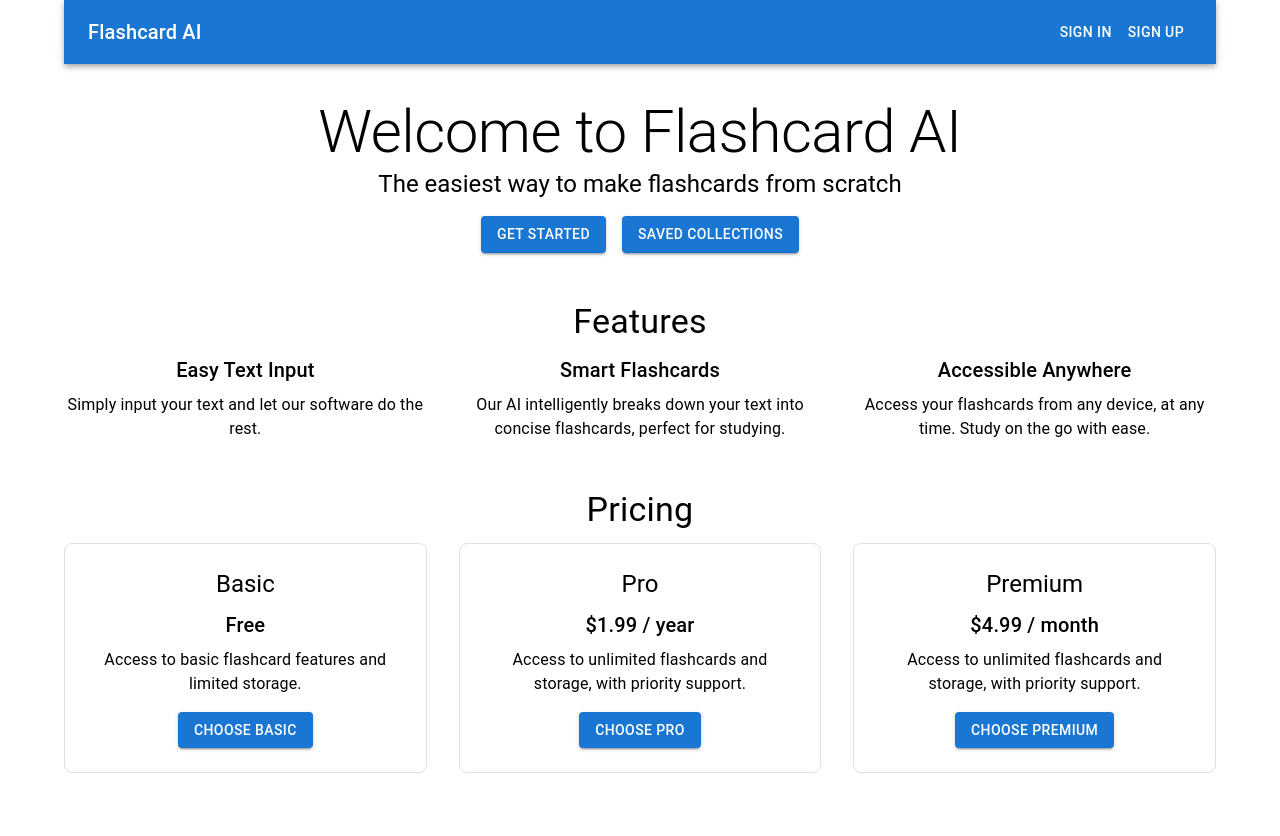
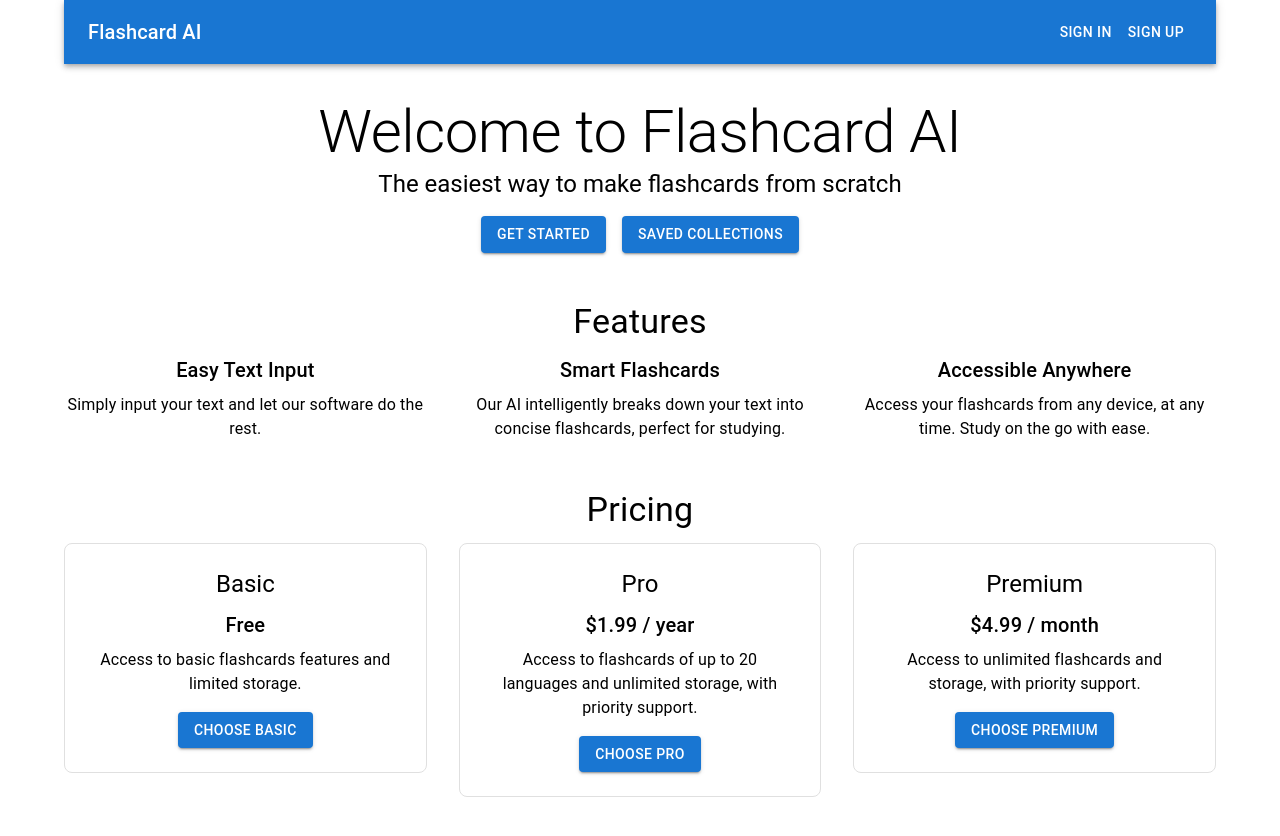
Before and after one commit to mdsptwry/FlashcardApp, a Next.js app: page / in a window 1280 px wide. Shown: the top 836 px of the page. Built offline with nearby package versions, Linux system fonts and the light colour scheme; no server answers.

Commit message:
Fixed more typos

```diff
--- a/app/page.js
+++ b/app/page.js
@@ -116,7 +116,7 @@ export default function Home() {
               </Typography>
               <Typography>
                 {' '}
-                Access to basic flashcard features and limited storage.
+                Access to basic flashcards features and limited storage.
               </Typography>
               <Button variant="contained" color="primary" sx={{mt: 2}}>
                 Choose Basic
@@ -140,7 +140,7 @@ export default function Home() {
               </Typography>
               <Typography>
                 {' '}
-                Access to unlimited flashcards and storage, with priority support.
+                Access to flashcards of up to 20 languages and unlimited storage, with priority support.
               </Typography>
               <Button variant="contained" color="primary" sx={{mt: 2}}>
                 Choose Pro
```
